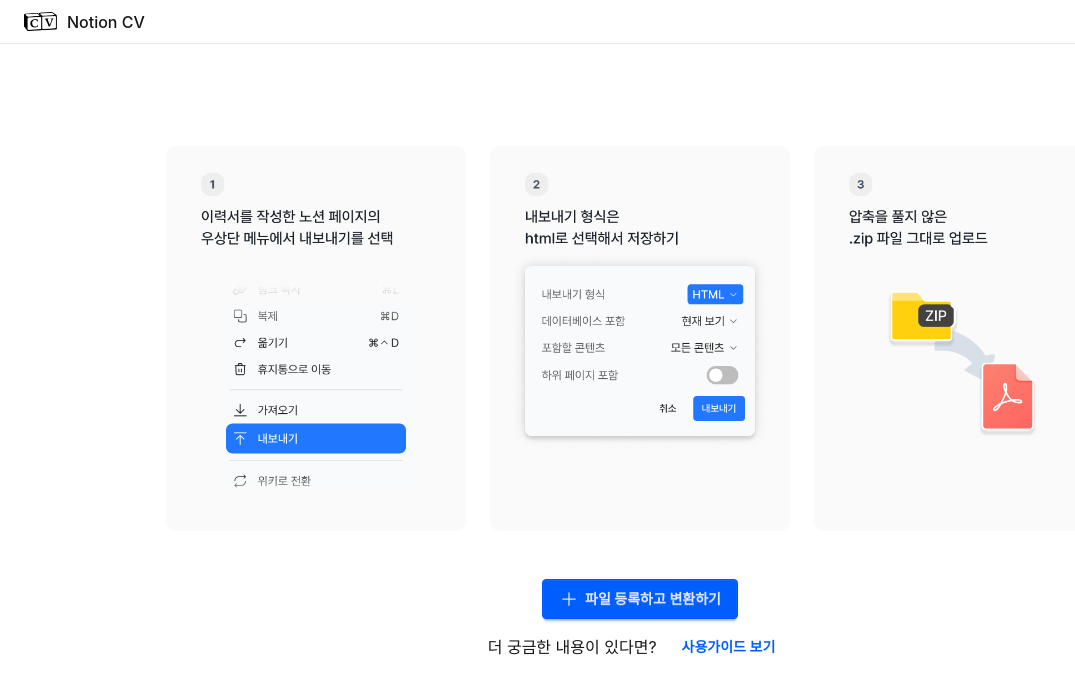
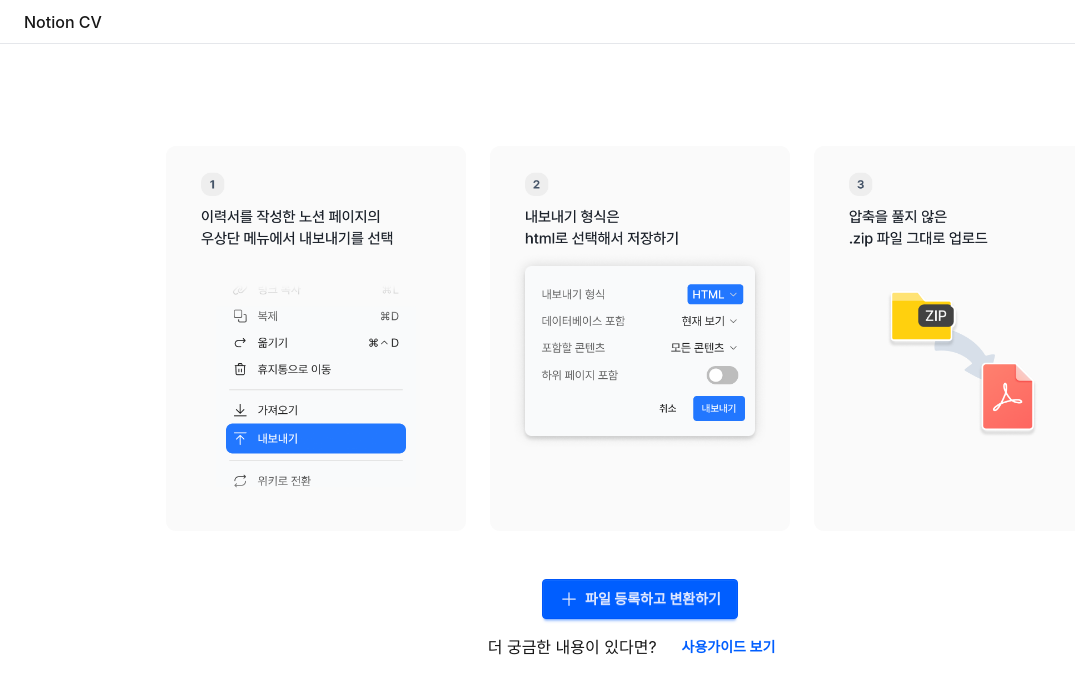
Before and after one commit to notion-cv/client, a Next.js app: page / in a window 1280 px wide. Shown: the top 694 px of the page, without its empty margins (0-1075 px from the left). Built offline with nearby package versions, Linux system fonts and the light colour scheme; a web font is replaced by a local one.

Commit message:
notion logo 제거

```diff
--- a/src/components/layouts/Header.tsx
+++ b/src/components/layouts/Header.tsx
@@ -1,5 +1,4 @@
 import { NOTION_CV_LANDING_URL } from '@/constants/link';
-import Image from 'next/image';
 import Link from 'next/link';
 
 export default function Header() {
@@ -7,9 +6,6 @@
     <header className="t-0 fixed left-0 flex h-11 w-full items-center border-b border-b-gray-200 bg-white pr-6 pl-6">
       <Link href={NOTION_CV_LANDING_URL}>
         <div className="flex items-center gap-2.5">
-          <figure>
-            <Image src="/notion-cv.svg" alt="Notion CV logo" width={32.94} height={20} priority />
-          </figure>
           <h1 className="text-md font-medium">Notion CV</h1>
         </div>
       </Link>
```
Also changed, not shown: 1 other file (tests, documents, lock files or other folders).
